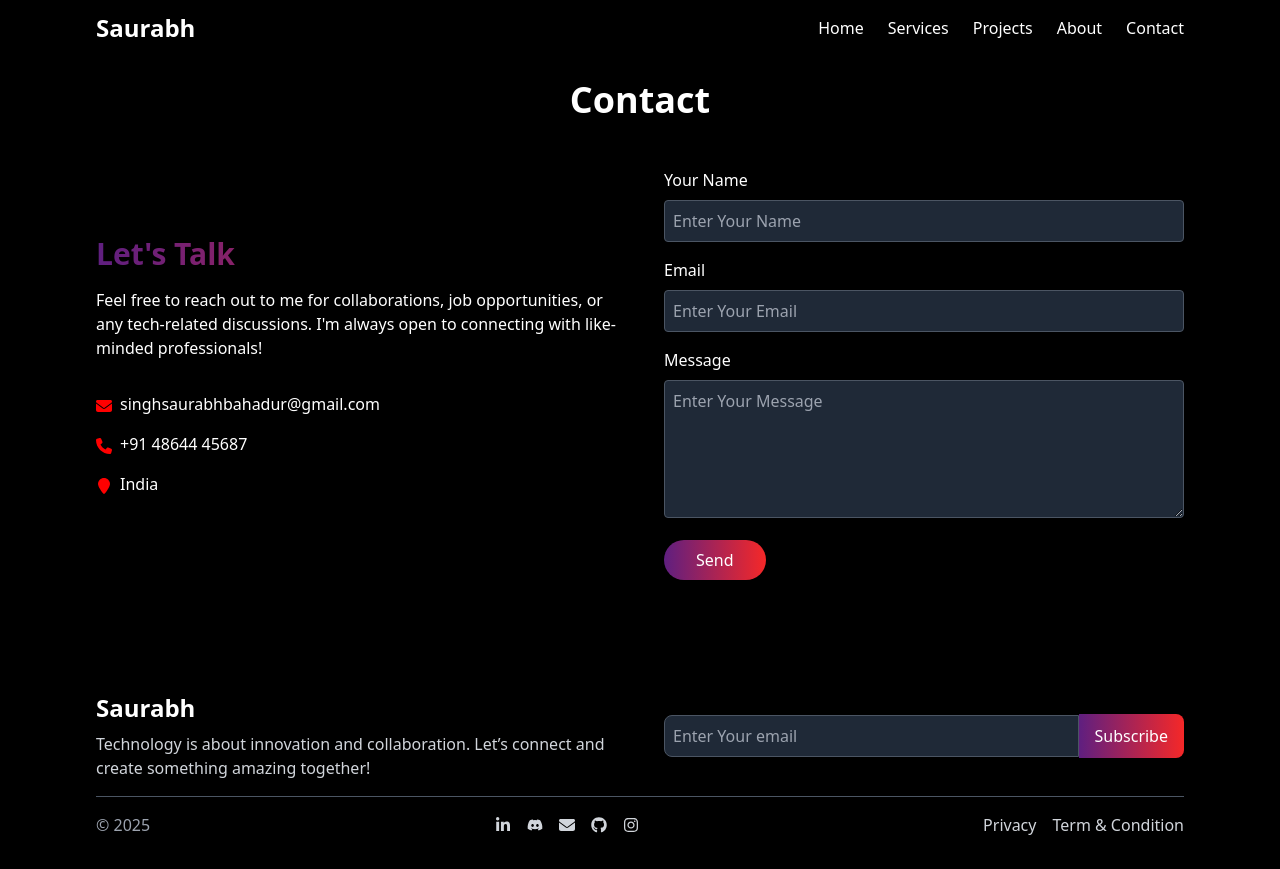
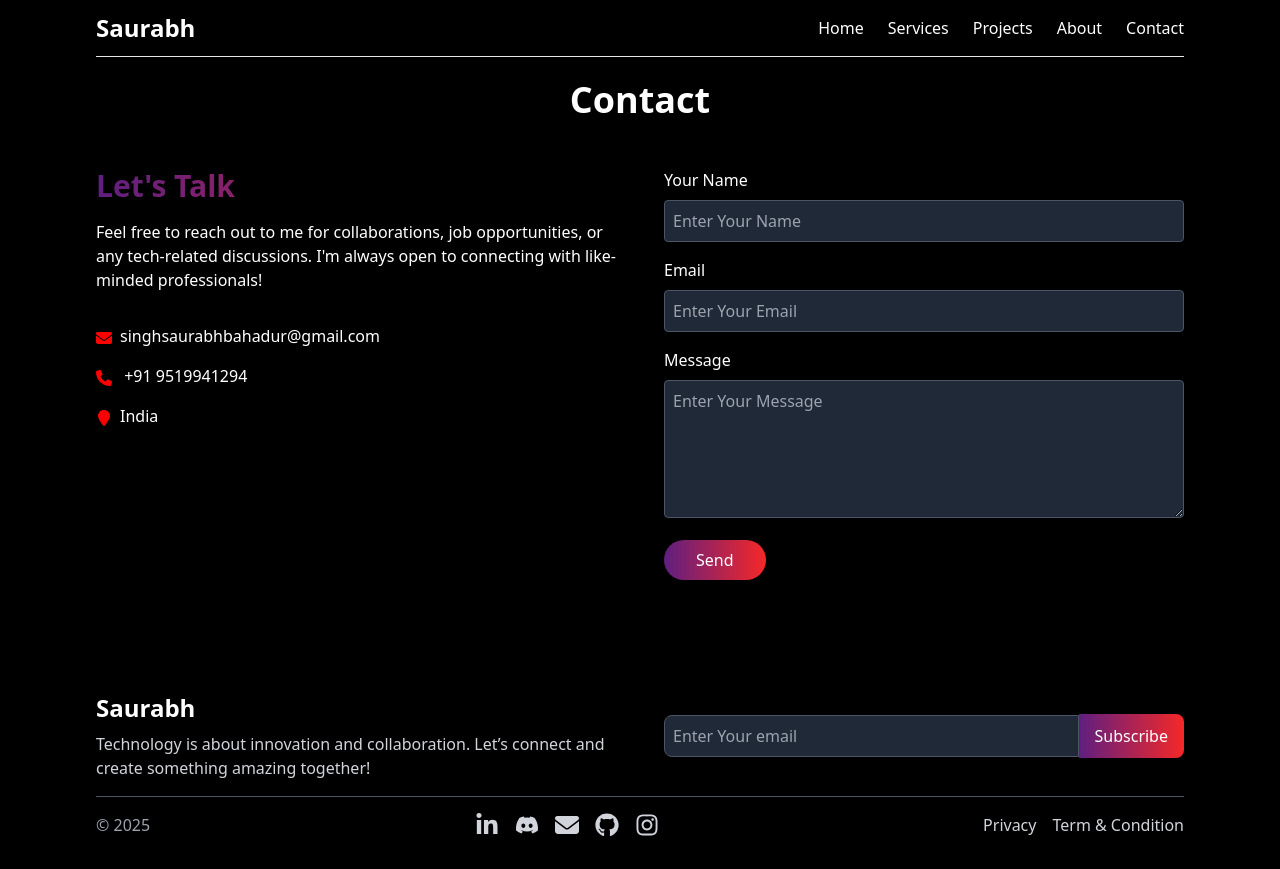
Before and after one commit to saurabhbahadur/portfolio, a React (Vite) app: page /contact in a window 1280 px wide. Built offline with nearby package versions, Linux system fonts and the light colour scheme; no server answers.

Commit message:
minor improvement

```diff
--- a/src/components/AboutMe.jsx
+++ b/src/components/AboutMe.jsx
@@ -1,8 +1,8 @@
 import React from "react";
 import About from "../pages/About";
-import Skills from "../pages/Skills";
-import Certificates from "../pages/Certificates";
-import Education from "../pages/Education";
+import Skills from "./Skills";
+import Certificates from "./Certificates";
+import Education from "./Education";
 
 const AboutMe = () => {
   return (
--- a/src/components/ContactForm.jsx
+++ b/src/components/ContactForm.jsx
@@ -74,7 +74,7 @@ const ContactForm = () => {
   };
 
   return (
-    <form onSubmit={handleSubmit} className="space-y-4">
+    <form onSubmit={handleSubmit} className="space-y-4 ">
       {status.error && <p className="text-red-500">{status.error}</p>}
       {status.success && <p className="text-green-500">{status.success}</p>}
 
--- a/src/pages/Education.jsx
+++ b/src/components/Education.jsx
@@ -18,7 +18,7 @@ const Education = () => {
                 <h1 className="text-transparent text-2xl font-bold bg-clip-text bg-secondary_button_grad">
                   {education.edu_name}
                 </h1>
-                <p className="text-secondary_text text-lg">{education.edu_org}</p>
+                <p className="text-secondary_text text-lg space-x-4">{education.edu_org}</p>
               </div>
 
               {/* Right Side (Year) */}
--- a/src/components/Footer.jsx
+++ b/src/components/Footer.jsx
@@ -42,34 +42,34 @@ const Footer = () => {
               className="text-secondary_text hover:text-primary_text"
             >
               {" "}
-              <FaLinkedinIn />{" "}
+              <FaLinkedinIn className="text-2xl" />{" "}
             </a>
             <a
               href={my_urls[0].discord_id}
               className="text-secondary_text hover:text-primary_text"
             >
               {" "}
-              <FaDiscord />{" "}
+              <FaDiscord className="text-2xl" />{" "}
             </a>
             <a
               href={my_urls[0].mail_id}
               className="text-secondary_text hover:text-primary_text"
             >
               {" "}
-              <FaEnvelope />{" "}
+              <FaEnvelope className="text-2xl" />{" "}
             </a>
             <a
               href={my_urls[0].github_id}
               className="text-secondary_text hover:text-primary_text"
             >
               {" "}
-              <FaGithub />{" "}
+              <FaGithub className="text-2xl" />{" "}
             </a>
             <a
               href={my_urls[0].insta_id}
               className="text-secondary_text hover:text-primary_text"
             >
-              <FaInstagram />
+              <FaInstagram className="text-2xl" />
             </a>
           </div>
           <div className="flex space-x-4 ">
--- a/src/components/Navbar.jsx
+++ b/src/components/Navbar.jsx
@@ -78,6 +78,7 @@ const Navbar = () => {
           </Link>
         </div>
       )}
+      <hr />
     </nav>
   );
 };
--- a/src/pages/Contact.jsx
+++ b/src/pages/Contact.jsx
@@ -8,8 +8,8 @@ const Contact = () => {
     <div className="bg-primary_bg text-primary_text py-20" id="contact">
       <div className="container mx-auto px-8 md:px-16 lg:px-24  ">
         <h2 className="text-4xl font-bold text-center mb-12  ">Contact</h2>
-        <div className="flex flex-col md:flex-row items-center md:space-x-12 ">
-          <div className="flex-1 ">
+        <div className="flex flex-col  md:flex-row  md:space-x-12 ">
+          <div className="flex-1  ">
             <h3 className="text-3xl font-bold text-transparent bg-clip-text bg-secondary_button_grad mb-4  ">
               Let's Talk{" "}
             </h3>
@@ -29,7 +29,7 @@ const Contact = () => {
             </div>
             <div className="mb-4 ">
               <FaPhone className="inline-block text-icon mr-2" />
-              <span>+91 48644 45687</span>
+              <span><a href="tel:9519941294"> +91 9519941294 </a></span>
             </div>
             <div className="mb-4 ">
               <FaLocationPin className="inline-block text-icon mr-2" />
--- a/src/pages/Home.jsx
+++ b/src/pages/Home.jsx
@@ -1,11 +1,13 @@
 import React from "react";
 import { handleContactByMail, handleDownloadResume } from "../util/Data";
 import { Typewriter } from "react-simple-typewriter";
+import Contact from './Contact'
+
 
 const Home = () => {
   return (
     <div
-      className="bg-primary_bg text-primary_text text-center py-16 h-screen flex flex-col items-center justify-center"
+      className="bg-primary_bg text-primary_text text-center mt-4 py-16 h-auto flex flex-col items-center justify-center"
       id="home"
     >
       <img
```
Also changed, not shown: src/components/Certificates.jsx (renamed from src/pages/Certificates.jsx), src/components/Skills.jsx (renamed from src/pages/Skills.jsx).
